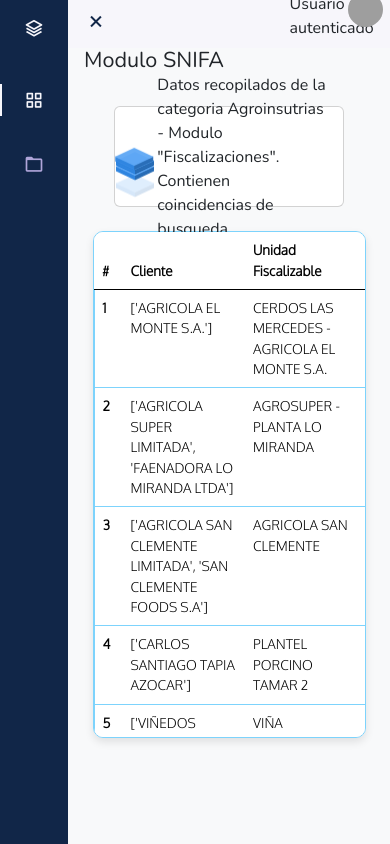
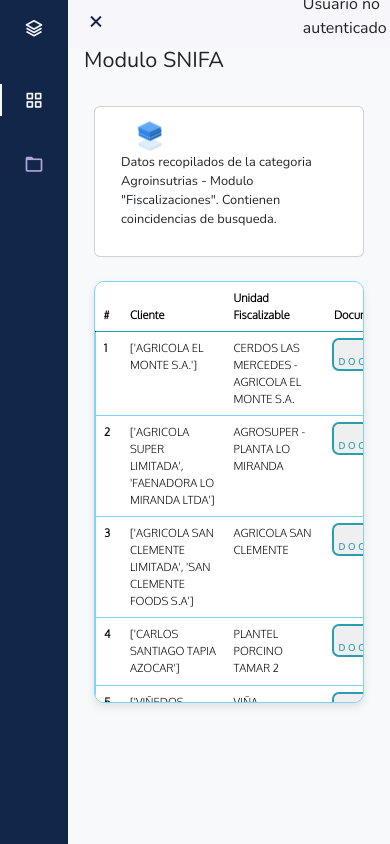
Before and after one commit to joselechuga/capstone-JoseMedina, a Django app: page /snifa/ in a window 390 px wide. Run offline with Django 5.2, Linux system fonts and the light colour scheme; data comes from the database, SQL or seed files in the repository; both versions use the stored data as it was after the commit; some libraries are stand-ins or nearby versions; some web fonts are replaced; grey boxes are pictures that could not be loaded.

Commit message:
retoques finales de diseño

```diff
--- a/odorwatch/static/css/base_style.css
+++ b/odorwatch/static/css/base_style.css
@@ -57,7 +57,7 @@ a {
 
 .texto-usuario{
     height: 100%;
-    width: 55%;
+    width: 100%;
     display: flex;
     justify-content: center;
     align-items: center;
@@ -158,7 +158,7 @@ a {
     height: 100vh;
 }
 
-@media screen and (min-width: 768px) {
+@media screen and (min-width: 820px) {
     body {
         margin: calc(var(--header-height) + 1rem) 0 0 0;
         padding-left: calc(var(--nav-width) + 2rem);
@@ -191,4 +191,9 @@ a {
     .body-pd {
         padding-left: calc(var(--nav-width) + 188px);
     }
+
+    .contenedor-imgtext {
+        width: 20vw;
+    }
+
 }
--- a/odorwatch/static/css/snifa.css
+++ b/odorwatch/static/css/snifa.css
@@ -12,16 +12,18 @@ body{
 }
 
 .card{
-    height: 12vh;
     width: 86.5%;
     display: flex;
     flex-direction: row;
     justify-content: space-between;
     align-items: center;
+    padding: 10px;
+    box-sizing: border-box;
 }
 
 .card-body {
     margin-left: 5%;
+    font-size: 90%;
 }
 
 .contenedor-tabla{
@@ -264,3 +266,68 @@ button:hover::before {
       opacity: 0;
     }
   }
+
+/* Media queries para pantallas más pequeñas */
+@media (max-width: 768px) {
+    .container {
+        width: 100%;
+        padding: 0 10px;
+    }
+
+    .card {
+        width: 100%;
+        flex-direction: column;
+        height: auto;
+        align-items: flex-start;
+    }
+
+    .card-body {
+        margin-left: 0;
+        font-size: 85%;
+    }
+
+    .contenedor-tabla {
+        width: 100%;
+        max-height: 50vh;
+    }
+
+    th, td {
+        font-size: 80%; /* Reducir tamaño de fuente para pantallas medianas */
+    }
+
+    .button {
+        font-size: 10px; /* Ajustar tamaño de fuente para pantallas pequeñas */
+        padding: 0.2em 0.6em; /* Ajustar padding para pantallas pequeñas */
+    }
+
+    .container-load {
+        width: 20%; /* Ajustar el tamaño para pantallas medianas */
+    }
+
+    .loader {
+        scale: 0.8; /* Reducir el tamaño del loader */
+    }
+}
+
+@media (max-width: 480px) {
+    .card-body {
+        font-size: 80%;
+    }
+
+    th, td {
+        font-size: 70%; /* Reducir tamaño de fuente aún más para pantallas muy pequeñas */
+    }
+
+    .button {
+        font-size: 9px; /* Ajustar tamaño de fuente para pantallas muy pequeñas */
+        padding: 0.1em 0.5em; /* Ajustar padding para pantallas muy pequeñas */
+    }
+
+    .container-load {
+        width: 30%; /* Ajustar el tamaño para pantallas muy pequeñas */
+    }
+
+    .loader {
+        scale: 0.6; /* Reducir aún más el tamaño del loader */
+    }
+}
--- a/odorwatch/templates/layouts/base.html
+++ b/odorwatch/templates/layouts/base.html
@@ -30,13 +30,16 @@
             <div class="texto-usuario">
             <!-- VALIDAR NOMBRE DE USUARIO LOGEADO -->
             {% if user.is_authenticated %}
-            <small class="correo-usuario">{{ user_email }}</small>
+            <small class="correo-usuario text-truncate" style="max-width: 100%;">{{ user_email }}</small>
             {% else %}
                 <p>Usuario no autenticado</p>
             {% endif %}
             </div>
 
+            <!--
             <img class="icono" src="https://images.unsplash.com/photo-1464822759023-fed622ff2c3b?fm=jpg&q=60&w=3000&ixlib=rb-4.0.3&ixid=M3wxMjA3fDB8MHxleHBsb3JlLWZlZWR8MXx8fGVufDB8fHx8fA%3D%3D" alt="">
+
+            -->
 
         </div>
     </header>
--- a/odorwatch/templates/usuarios.html
+++ b/odorwatch/templates/usuarios.html
@@ -52,10 +52,10 @@
               <td>
                 {% if usuario.is_superuser %}
                 <!--<i class="fa-solid fa-a"></i>-->
-                  <small>Administrador</small>
+                  <small class="text-truncate" style="max-width: 100%;">Administrador</small>
                 {% else %}
                   <!--<i class="fa-solid fa-e"></i>-->
-                  <small>Estandar</small>
+                  <small class="text-truncate" style="max-width: 100%;">Estandar</small>
                 {% endif %}
               </td>
               <td>
```
Also changed, not shown: odorwatch/static/css/home_style.css (+9 -2 lines), db.sqlite3.
